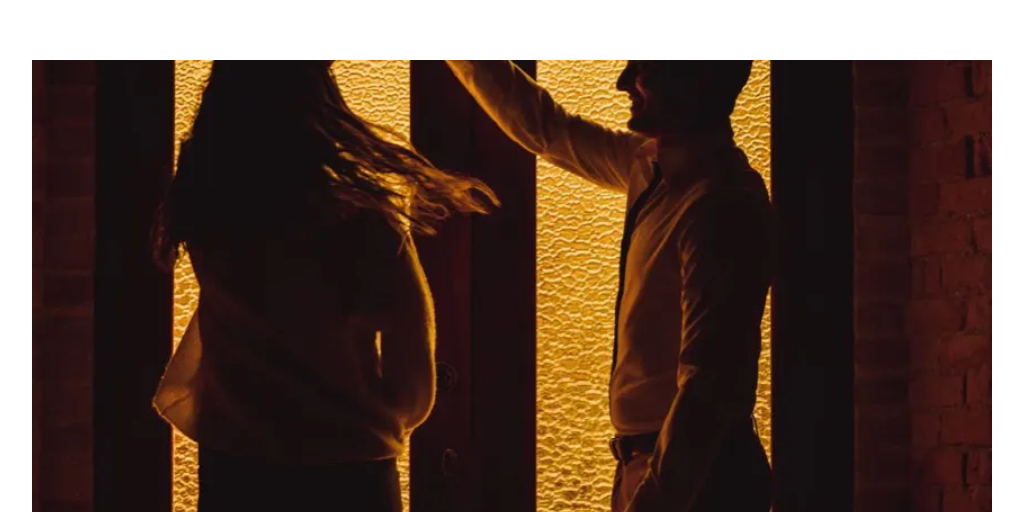
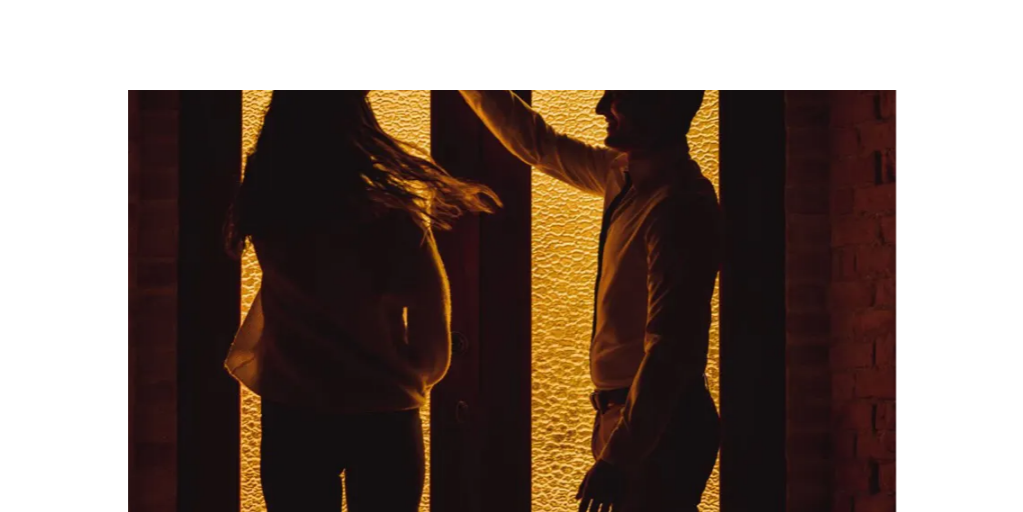
Before and after one commit to arselarah/foto-nueva, a Next.js app: page /perfil in a window 1280 px wide. Shown: the part 1540-2052 px from the top of the page, without its empty margins (128-1151 px from the left). Built offline with nearby package versions, Linux system fonts and the light colour scheme; a web font is replaced by a local one.

Commit message:
Cambios en fotos perfil.tsx

```diff
--- /dev/null
+++ b/components/Card.tsx
@@ -0,0 +1,49 @@
+import React, { useRef } from "react";
+import Image from "next/image";
+import { motion, useScroll, useTransform, MotionValue } from "framer-motion";
+
+export type CardProps = {
+  i: number; // Índice para manejar la posición
+  title: string; // Título de la tarjeta
+  imageUrl: string; // URL de la imagen
+  progress: MotionValue<number>; // MotionValue del progreso del scroll
+  range: [number, number]; // Rango para la animación de transformación
+  targetScale: number; // Escala objetivo para la animación
+};
+
+export default function Card({
+  i,
+  title,
+  imageUrl,
+  progress,
+  range,
+  targetScale,
+}: CardProps) {
+  const container = useRef(null);
+  const { scrollYProgress } = useScroll({
+    target: container,
+    offset: ["start end", "start start"],
+  });
+  const scale = useTransform(progress, range, [1, targetScale]);
+  return (
+    <>
+      <div
+        ref={container}
+        className="h-screen flex flex-col justify-center items-end sticky top-0"
+      >
+        <motion.div
+          style={{ scale, top: `calc(-5% + ${i * 25}px)` }}
+          className="relative w-full 2xl:max-w-[50%] flex justify-center"
+        >
+          <Image
+            src={imageUrl}
+            alt={title}
+            width={960}
+            height={640}
+            className="aspect-video  object-cover"
+          />
+        </motion.div>
+      </div>
+    </>
+  );
+}
--- /dev/null
+++ b/data.tsx
@@ -0,0 +1,24 @@
+export type Project = {
+  title: string; // Título del artículo
+  imageUrl: string; // URL de la imagen
+};
+
+export const projects: Project[] = [
+  {
+    title: "Ana & Pepe",
+    imageUrl: "/assets/home/ana-pepe-21.webp", // URL de la imagen
+  },
+  {
+    title: "Francisco & Mariana",
+    imageUrl: "/assets/home/mariana-francisco-2.webp", // URL de la imagen
+  },
+  {
+    title: "Naima & Julio",
+    imageUrl: "/assets/home/foto_5.webp",
+  },
+  {
+    title: "Marlen & Rafa",
+    imageUrl: "/assets/home/marlen-rafa-12.webp",
+  },
+  // Puedes agregar más artículos aquí
+];
--- a/pages/_app.tsx
+++ b/pages/_app.tsx
@@ -7,11 +7,6 @@ import Footer from "@/components/Footer";
 const App = ({ Component, pageProps, router }: AppProps) => {
   return (
     <>
-      {/* <Navbar />
-      <Page>
-        <Component key={router.route} {...pageProps} />
-      </Page>
-      <Footer /> */}
       <Navbar />
       <AnimatePresence mode="wait">
         <Component key={router.route} {...pageProps} />
--- a/pages/perfil.tsx
+++ b/pages/perfil.tsx
@@ -2,7 +2,9 @@ import Page from "@/components/page";
 import { motion, useScroll, useTransform } from "framer-motion";
 import { Cinzel, Outfit, Playfair_Display } from "next/font/google";
 import Image from "next/image";
-import { useRef } from "react";
+import { useEffect, useRef } from "react";
+import { projects } from "@/data";
+import Card from "@/components/Card";
 
 const outfit = Outfit({
   subsets: ["latin"],
@@ -58,9 +60,10 @@ export default function Perfil() {
   const container = useRef(null);
   const { scrollYProgress } = useScroll({
     target: container,
-    offset: ["start end", "start start"],
+    offset: ["start start", "end end"],
   });
-  const scale = useTransform(scrollYProgress, [0, 1], [2, 1]);
+
+  // const scale = useTransform(scrollYProgress, [0, 1], [2, 1]);
   return (
     <Page>
       <motion.section
@@ -203,9 +206,9 @@ export default function Perfil() {
               pt-[5rem] md:pt-[10rem]
               pb-[2rem] md:pb-[5rem] max-w-[1920px] mx-auto"
       >
-        <motion.div
+        <div
           className={`${outfit.className} font-extralight relative mx-auto 2xl:mx-0 2xl:sticky 2xl:top-1/2 2xl:-translate-y-1/2 max-w-[40rem] 2xl:pr-16 2xl:mt-[30vw] 2xl:mb-[11vw]`}
-          style={{ opacity: scrollYProgress }}
+          // style={{ opacity: scrollYProgress }}
         >
           <p
             className="
@@ -242,14 +245,17 @@ export default function Perfil() {
           >
             La historia que está detrás de tus fotografías...
           </p>
-        </motion.div>
-        <div ref={container}>
+        </div>
+        {/* <div ref={container}>
           {articles.map((article, index) => (
             <div className="main h-screen sticky top-0 flex justify-center 2xl:justify-end items-center 2xl:max-w-[50vw] left-1/2">
               <motion.div
                 key={article.id}
                 className="relative flex flex-col aspect-video bg-red-300"
-                style={{ top: `calc( -1rem + ${index * 25}px)` }}
+                style={{
+                  top: `calc( -1rem + ${index * 25}px)`,
+                  transform: `rotate(${index * 5}deg)`,
+                }}
               >
                 <Image
                   src={article.imageUrl}
@@ -261,7 +267,22 @@ export default function Perfil() {
               </motion.div>
             </div>
           ))}
-        </div>
+        </div> */}
+        <main className="relative">
+          {projects.map((project, i) => {
+            const targetScale = 1 - (projects.length - i) * 0.05;
+            return (
+              <Card
+                key={i}
+                i={i}
+                {...project}
+                progress={scrollYProgress}
+                range={[i * 0.25, 1]}
+                targetScale={targetScale}
+              />
+            );
+          })}
+        </main>
       </article>
       <article
         className="puente perfil
```
